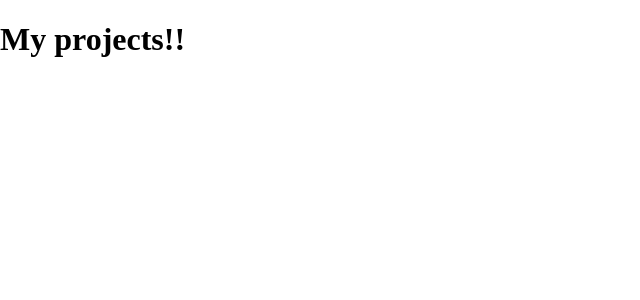
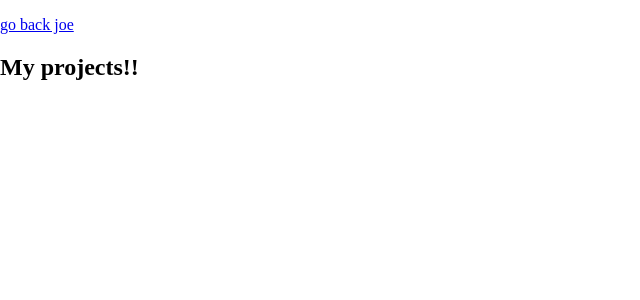
Before and after one commit to R-oso/zara-portfolio, a React (Vite) app: page /projects in a window 1280 px wide. Shown: the top 300 px of the page, without its empty margins (0-640 px from the left). Built offline with nearby package versions, Linux system fonts and the light colour scheme.

Commit message:
Added new files

```diff
--- a/src/components/About.jsx
+++ b/src/components/About.jsx
@@ -1,8 +1,7 @@
 import React from "react";
-import Testmatter from "./Testmatter";
 
 const About = () => {
-  return <Testmatter />;
+  return;
 };
 
 export default About;
--- a/src/components/Projects.jsx
+++ b/src/components/Projects.jsx
@@ -1,7 +1,15 @@
 import React from "react";
+import { Link } from "react-router-dom";
 
-const Goo = () => {
-  return <h1>My projects!!</h1>;
+const Projects = () => {
+  return (
+    <section>
+      <Link to="/">
+        <p>go back joe </p>
+      </Link>
+      <h1>My projects!!</h1>
+    </section>
+  );
 };
 
-export default Goo;
+export default Projects;
```
Also changed, not shown: src/components/Project.jsx (added).
